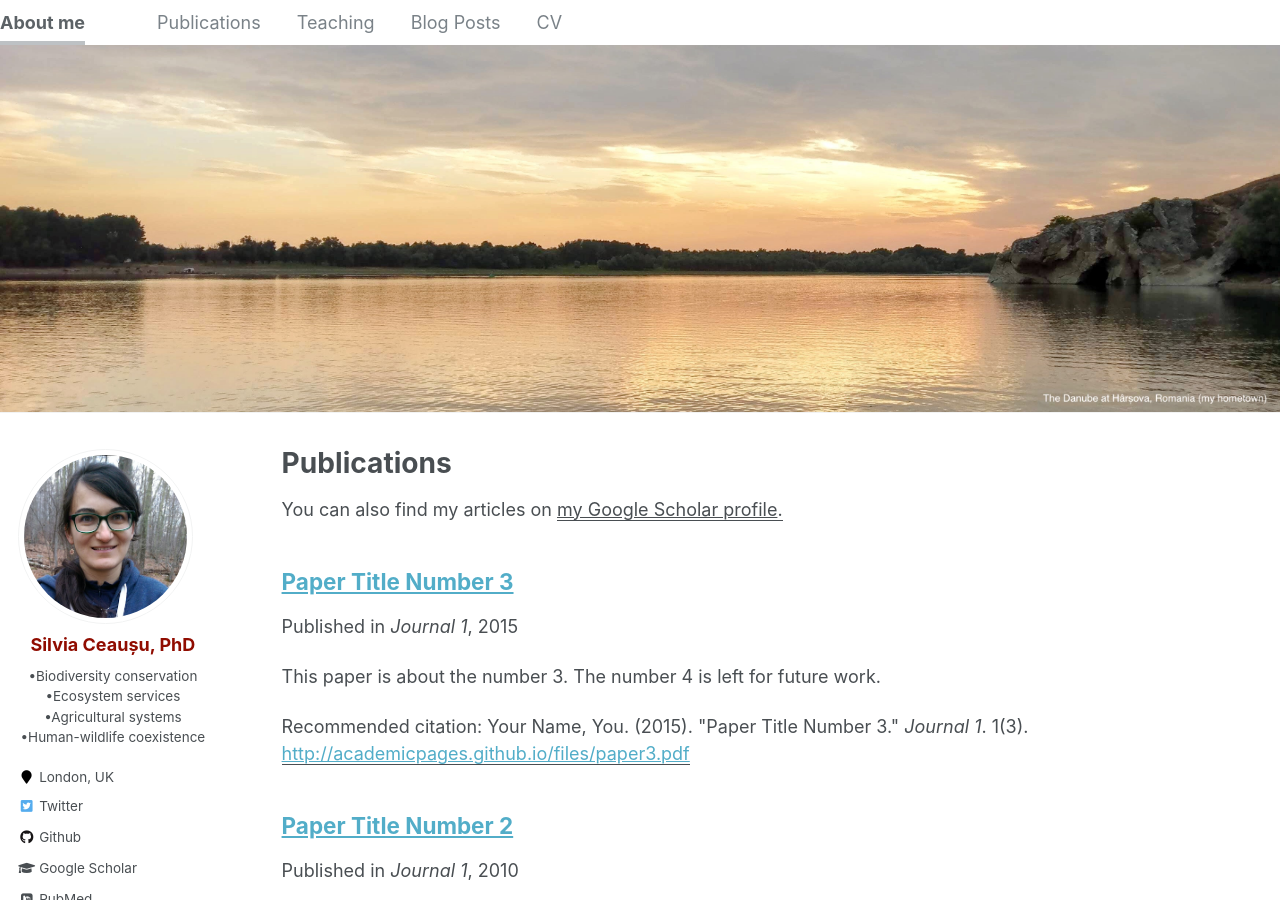
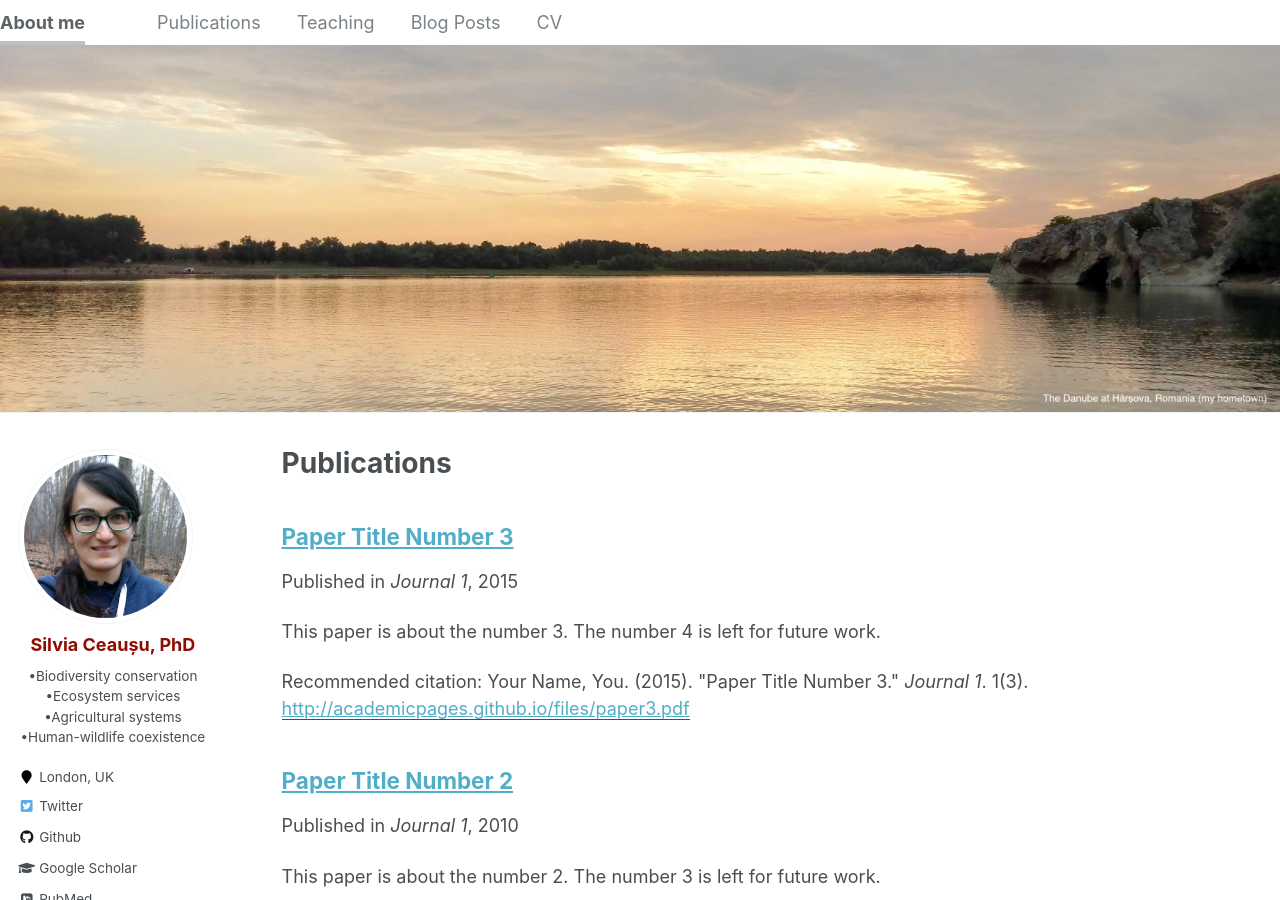
Before and after one commit to SilviaCeausu/SilviaCeausu.github.io, a Jekyll site: the page built from _pages/publications.md, in a window 1280 px wide and 900 px high. Built offline with Jekyll 4.4.1, drawn with Linux system fonts in a browser that asks for light colours; some web fonts are replaced.

Commit message:
Update publications.md
Revert to the previous file before today's commits

```diff
--- a/_pages/publications.md
+++ b/_pages/publications.md
@@ -1,10 +1,13 @@
 ---
 layout: archive_simple
 title: "Publications"
+permalink: /publications/
 author_profile: true
 ---
 
-You can also find my articles on <u><a href="{{https://scholar.google.co.uk/citations?user=0_y49TEAAAAJ&hl=en}}">my Google Scholar profile</a>.</u>
+{% if author.googlescholar %}
+  You can also find my articles on <u><a href="{{author.googlescholar}}">my Google Scholar profile</a>.</u>
+{% endif %}
 
 {% include base_path %}
 
```
